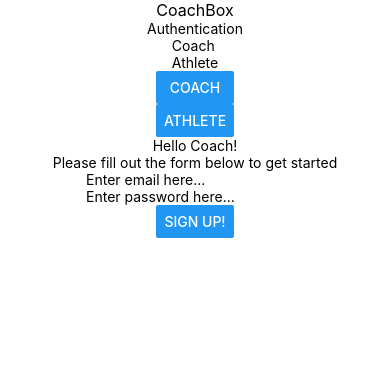
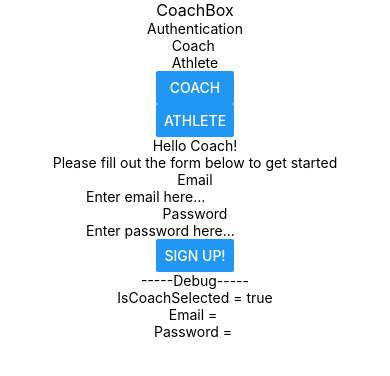
Before and after one commit to YichiZ/coachbox, a React Native app: screen / in a window 390 px wide. Shown: the top 376 px of the page. Built offline with nearby package versions, Linux system fonts and the light colour scheme.

Commit message:
Set up state

```diff
--- a/App.js
+++ b/App.js
@@ -3,6 +3,10 @@ import { StyleSheet, View, Text, Button, TextInput } from 'react-native';
 import Authentication from './components/Authentication';
 
 export default function App() {
+  const [isCoachSelected, setIsCoachSelected] = React.useState(true);
+  const [email, setEmail] = React.useState('');
+  const [password, setPassword] = React.useState('');
+
   return(
     <View style={{ alignItems: 'center'}}>
       <Text style={{ fontSize: 16 }}>CoachBox</Text>
@@ -12,14 +16,22 @@ export default function App() {
         <Text>Athlete</Text>
       </View>
       <View>
-        <Button title="Coach"/>
-        <Button title="Athlete"/>
+        <Button title="Coach" onPress={() => setIsCoachSelected(true)}/>
+        <Button title="Athlete" onPress={() => setIsCoachSelected(false)}/>
       </View>
+
       <Text>Hello Coach!</Text>
       <Text>Please fill out the form below to get started</Text>
-      <TextInput value="Enter email here..."/>
-      <TextInput value="Enter password here..."/>
+      <Text>Email</Text>
+      <TextInput placeholder={'Enter email here...'} value={email} onChangeText={text => setEmail(text)}/>
+      <Text>Password</Text>
+      <TextInput placeholder={'Enter password here...'} value={password} onChangeText={text => setPassword(text)}/>
       <Button title="Sign up!"/>
+
+      <Text>-----Debug-----</Text>
+      <Text>IsCoachSelected = {isCoachSelected.toString()}</Text>
+      <Text>Email = {email}</Text>
+      <Text>Password = {password}</Text>
     </View>
   )
 }
```
